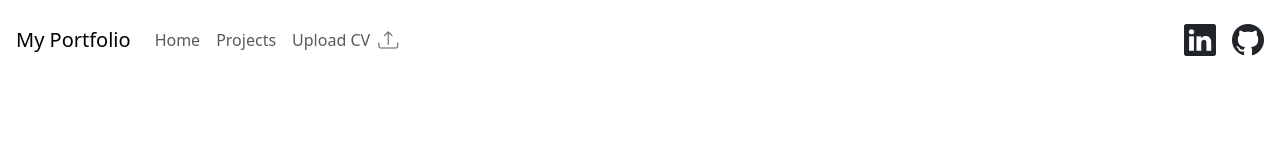
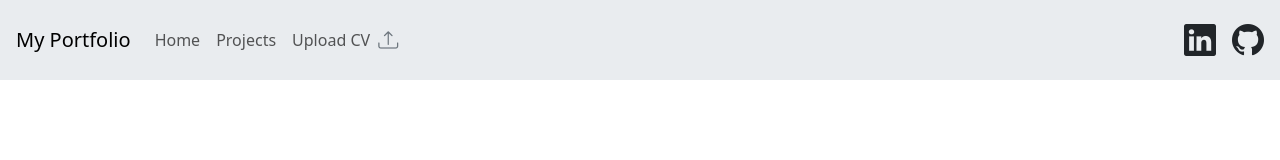
Before and after one commit to DylanJPW/portfolio-frontend, a React (Create React App) app: page /projects in a window 1280 px wide. Shown: the top 160 px of the page. Built offline with nearby package versions, Linux system fonts and the light colour scheme; no server answers.

Commit message:
Minor header tweaks

```diff
--- a/src/components/header/header.tsx
+++ b/src/components/header/header.tsx
@@ -14,7 +14,7 @@ export const Header = () => {
 
   return (
     <>
-    <Navbar className="header w-100 position-fixed top-0 px-3">
+    <Navbar className="header z-1 bg-body-secondary w-100 position-fixed top-0 px-3 ">
       <Navbar.Brand href="/">
         My Portfolio
       </Navbar.Brand>
```
